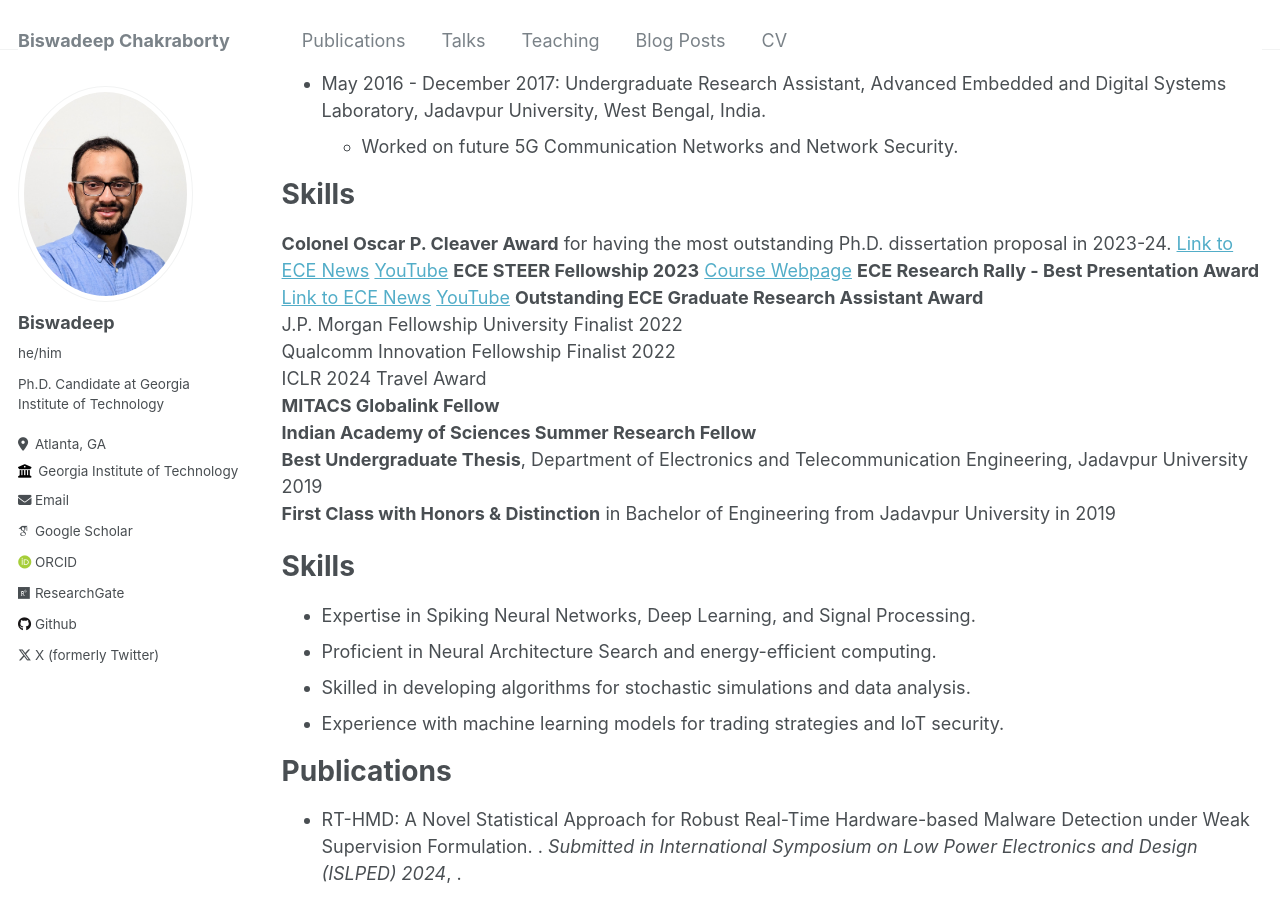
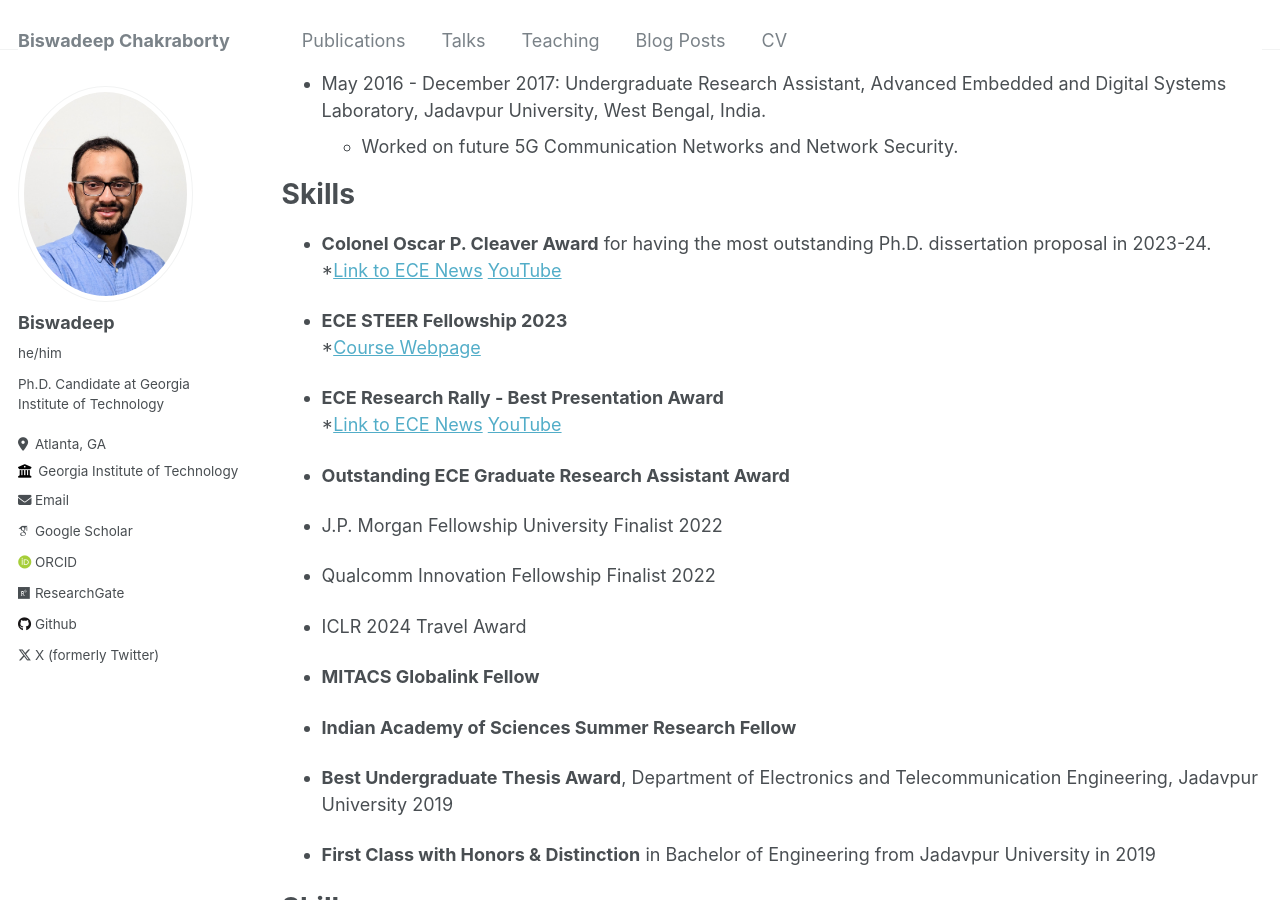
Before and after one commit to Cbiswadeep/Cbiswadeep.github.io, a Jekyll site: the page built from _pages/cv.md, in a window 1280 px wide and 900 px high, scrolled down 981 px. Built offline with Jekyll 4.4.1, drawn with Linux system fonts in a browser that asks for light colours; some web fonts are replaced.

```diff
--- a/_includes/head.html
+++ b/_includes/head.html
@@ -19,3 +19,7 @@
 <link rel="stylesheet" href="{{ base_path }}/assets/css/main.css">
 
 <meta http-equiv="cleartype" content="on">
+
+{% if page.mathjax %}
+  {% include mathjax.html %}
+{% endif %}
--- a/_pages/cv.md
+++ b/_pages/cv.md
@@ -45,17 +45,30 @@ Work Experience
 
 Skills
 ======
-**Colonel Oscar P. Cleaver Award** for having the most outstanding Ph.D. dissertation proposal in 2023-24.   [Link to ECE News](https://ece.gatech.edu/news/2024/04/2024-roger-p-webb-awards-honor-outstanding-students-faculty-and-staff?utm_source=ECE+Lists+2019&utm_campaign=26111c42cd-EMAIL_CAMPAIGN_2019_08_06_08_30_COPY_01&utm_medium=email&utm_term=0_0324b14402-26111c42cd-103283083)  [YouTube](https://www.youtube.com/watch?v=rknmPvBjX4w&t=1650s&ab_channel=GeorgiaTechECE)
-**ECE STEER Fellowship 2023**  [Course Webpage]()
-**ECE Research Rally - Best Presentation Award**  [Link to ECE News](https://ece.gatech.edu/news/2024/04/ece-gso-and-sac-team-host-first-research-rally) [YouTube](https://www.youtube.com/watch?v=6sWhvxkg73U&ab_channel=GeorgiaTechECE)
-**Outstanding ECE Graduate Research Assistant Award**
-J.P. Morgan Fellowship University Finalist 2022
-Qualcomm Innovation Fellowship Finalist 2022
-ICLR 2024 Travel Award
-**MITACS Globalink Fellow**
-**Indian Academy of Sciences Summer Research Fellow**
-**Best Undergraduate Thesis**, Department of Electronics and Telecommunication Engineering, Jadavpur University 2019
-**First Class with Honors & Distinction** in Bachelor of Engineering from Jadavpur University in 2019
+* **Colonel Oscar P. Cleaver Award** for having the most outstanding Ph.D. dissertation proposal in 2023-24.
+  *[Link to ECE News](https://ece.gatech.edu/news/2024/04/2024-roger-p-webb-awards-honor-outstanding-students-faculty-and-staff?utm_source=ECE+Lists+2019&utm_campaign=26111c42cd-EMAIL_CAMPAIGN_2019_08_06_08_30_COPY_01&utm_medium=email&utm_term=0_0324b14402-26111c42cd-103283083)  [YouTube](https://www.youtube.com/watch?v=rknmPvBjX4w&t=1650s&ab_channel=GeorgiaTechECE)
+
+* **ECE STEER Fellowship 2023**
+  *[Course Webpage]()
+
+* **ECE Research Rally - Best Presentation Award**
+  *[Link to ECE News](https://ece.gatech.edu/news/2024/04/ece-gso-and-sac-team-host-first-research-rally) [YouTube](https://www.youtube.com/watch?v=6sWhvxkg73U&ab_channel=GeorgiaTechECE)
+
+* **Outstanding ECE Graduate Research Assistant Award**
+
+* J.P. Morgan Fellowship University Finalist 2022
+
+* Qualcomm Innovation Fellowship Finalist 2022
+
+* ICLR 2024 Travel Award
+
+* **MITACS Globalink Fellow**
+
+* **Indian Academy of Sciences Summer Research Fellow**
+
+* **Best Undergraduate Thesis Award**, Department of Electronics and Telecommunication Engineering, Jadavpur University 2019
+
+* **First Class with Honors & Distinction** in Bachelor of Engineering from Jadavpur University in 2019
 
 
 
```
Also changed, not shown: _includes/mathjax.html (added, +15 -0 lines).
